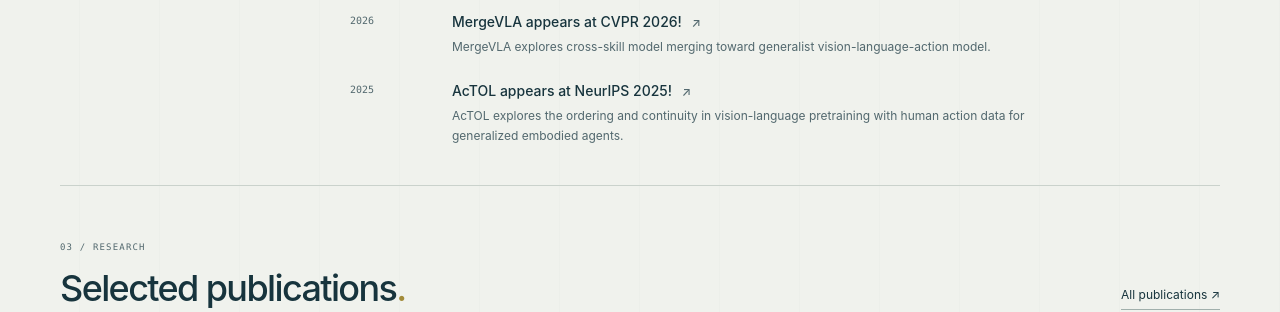
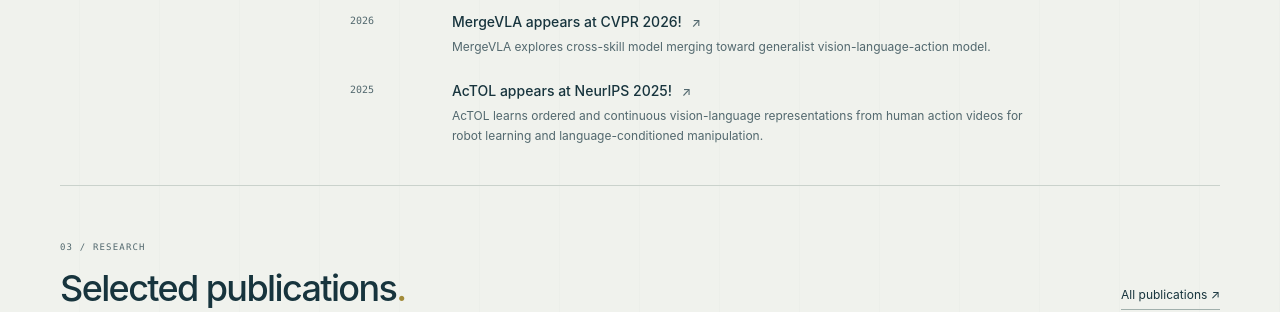
Before and after one commit to Daisy-zzz/homepage, a Jekyll site: the page built from index.html, in a window 1280 px wide and 900 px high, scrolled down 925 px. Shown: the part 152-464 px from the top of the window. Built offline with Jekyll 4.4.1, drawn with Linux system fonts in a browser that asks for light colours.

Commit message:
docs: align AcTOL highlight with project description

```diff
--- a/_data/highlights.yml
+++ b/_data/highlights.yml
@@ -10,6 +10,5 @@
   url: https://mergevla.github.io/
 - date: 2025
   title: AcTOL appears at NeurIPS 2025!
-  summary: AcTOL explores the ordering and continuity in vision-language pretraining
-    with human action data for generalized embodied agents.
+  summary: AcTOL learns ordered and continuous vision-language representations from human action videos for robot learning and language-conditioned manipulation.
   url: https://actol-pretrain.github.io/
```
